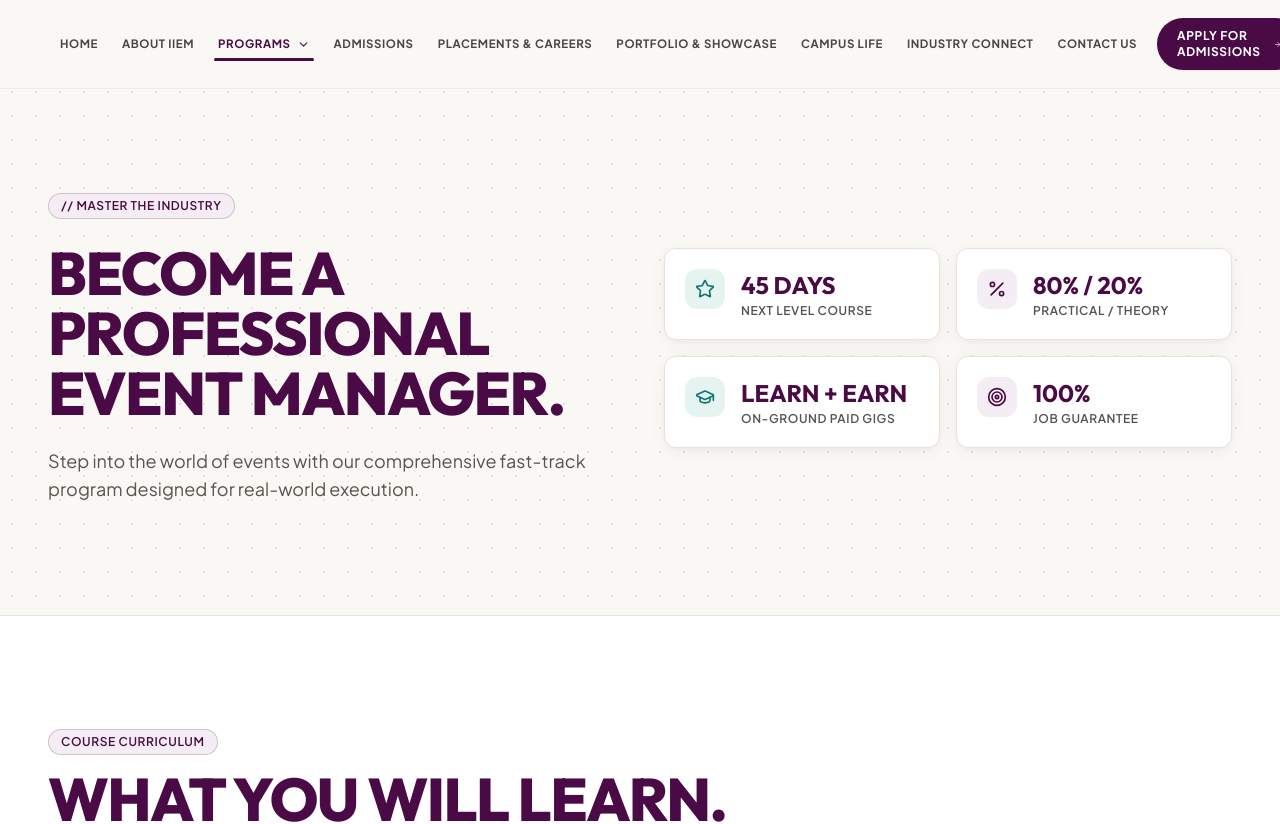
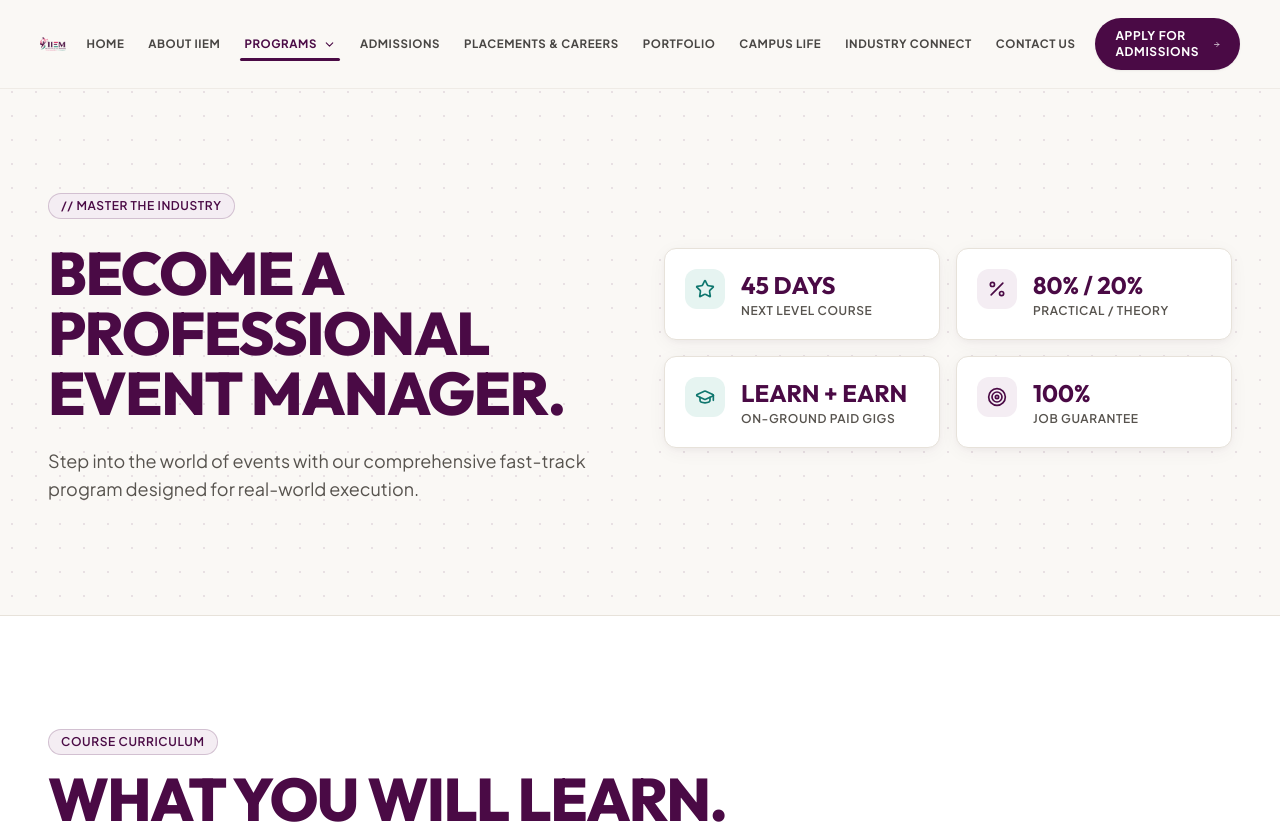
Before and after one commit to rameezwangde/iiem-v2, a React (Vite) app: page /course-details in a window 1280 px wide. Shown: the top 824 px of the page. Built offline with nearby package versions, Linux system fonts and the light colour scheme.

Commit message:
feat: implement Header and Footer components for site navigation and branding

```diff
--- a/src/components/Footer.jsx
+++ b/src/components/Footer.jsx
@@ -120,7 +120,7 @@ const Footer = () => {
                 <Link to="/placements" className="hover:text-brand-purple transition-colors">Careers & Placements</Link>
               </li>
               <li>
-                <Link to="/portfolio" className="hover:text-brand-purple transition-colors">Portfolio & Showcase</Link>
+                <Link to="/portfolio" className="hover:text-brand-purple transition-colors">Portfolio</Link>
               </li>
               <li>
                 <Link to="/campus-life" className="hover:text-brand-purple transition-colors">Campus Life</Link>
--- a/src/components/Header.jsx
+++ b/src/components/Header.jsx
@@ -34,7 +34,7 @@ const Header = () => {
     { name: 'Programs', path: '/programs', isDropdown: true },
     { name: 'Admissions', path: '/admissions' },
     { name: 'Placements & Careers', path: '/placements' },
-    { name: 'Portfolio & Showcase', path: '/portfolio' },
+    { name: 'Portfolio', path: '/portfolio' },
     { name: 'Campus Life', path: '/campus-life' },
     { name: 'Industry Connect', path: '/industry-connect' },
     { name: 'Contact Us', path: '/contact' },
```
